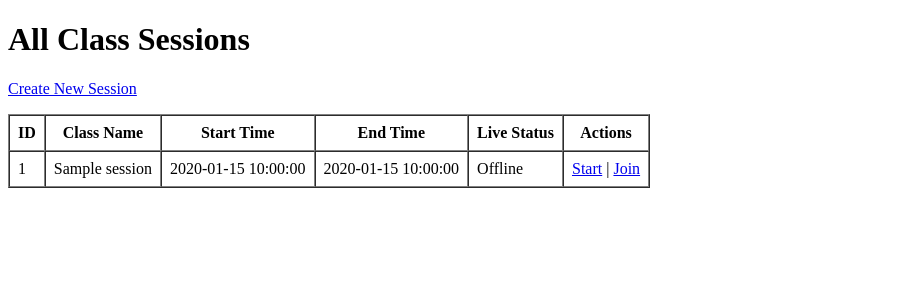
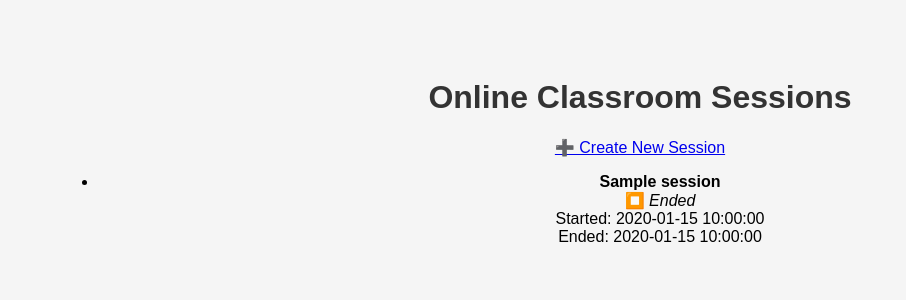
Before and after one commit to ABDULLAOMAR25/VClassroom, a Flask app: template templates/sessions.html in a window 1280 px wide. Shown: the top 300 px of the page, without its empty margins (0-906 px from the left). Run offline with Flask 3, Linux system fonts and the light colour scheme; the template is opened without the code that fills it: most values are stand-ins (such as "Sample title", 1, 10 or a date in 2020).

Commit message:
session.html

```diff
--- a/templates/sessions.html
+++ b/templates/sessions.html
@@ -1,37 +1,36 @@
-<!doctype html>
+<!DOCTYPE html>
 <html>
 <head>
-    <title>Class Sessions</title>
+    <title>Online Classroom Sessions</title>
+    <link rel="stylesheet" href="{{ url_for('static', filename='style.css') }}">
 </head>
 <body>
-    <h1>All Class Sessions</h1>
-    <p><a href="{{ url_for('create_session') }}">Create New Session</a></p>
-    <table border="1" cellpadding="8" cellspacing="0">
-        <tr>
-            <th>ID</th>
-            <th>Class Name</th>
-            <th>Start Time</th>
-            <th>End Time</th>
-            <th>Live Status</th>
-            <th>Actions</th>
-        </tr>
+    <h1>Online Classroom Sessions</h1>
+
+    <a href="{{ url_for('create_session') }}">➕ Create New Session</a>
+
+    {% if sessions %}
+        <ul>
         {% for session in sessions %}
-        <tr>
-            <td>{{ session.id }}</td>
-            <td>{{ session.class_name }}</td>
-            <td>{{ session.start_time if session.start_time else '-' }}</td>
-            <td>{{ session.end_time if session.end_time else '-' }}</td>
-            <td>{{ 'Live' if session.is_live else 'Offline' }}</td>
-            <td>
-                {% if not session.is_live %}
+            <li>
+                <strong>{{ session.class_name }}</strong><br>
+                {% if session.is_live %}
+                    🟢 <em>Live</em> |
+                    <a href="{{ url_for('join_session', session_id=session.id) }}">Join</a> |
+                    <a href="{{ url_for('end_session', session_id=session.id) }}">End</a>
+                {% elif session.start_time and session.end_time %}
+                    ⏹️ <em>Ended</em><br>
+                    Started: {{ session.start_time }} <br>
+                    Ended: {{ session.end_time }}
+                {% else %}
+                    🔴 <em>Not Started</em> |
                     <a href="{{ url_for('start_session', session_id=session.id) }}">Start</a>
-                {% else %}
-                    <a href="{{ url_for('end_session', session_id=session.id) }}">End</a>
                 {% endif %}
-                | <a href="{{ url_for('join_session', session_id=session.id) }}">Join</a>
-            </td>
-        </tr>
+            </li>
         {% endfor %}
-    </table>
+        </ul>
+    {% else %}
+        <p>No sessions available.</p>
+    {% endif %}
 </body>
 </html>
```
Also changed, not shown: templates/create_session.html (+7 -6 lines), templates/join_session.html (+6 -6 lines).
